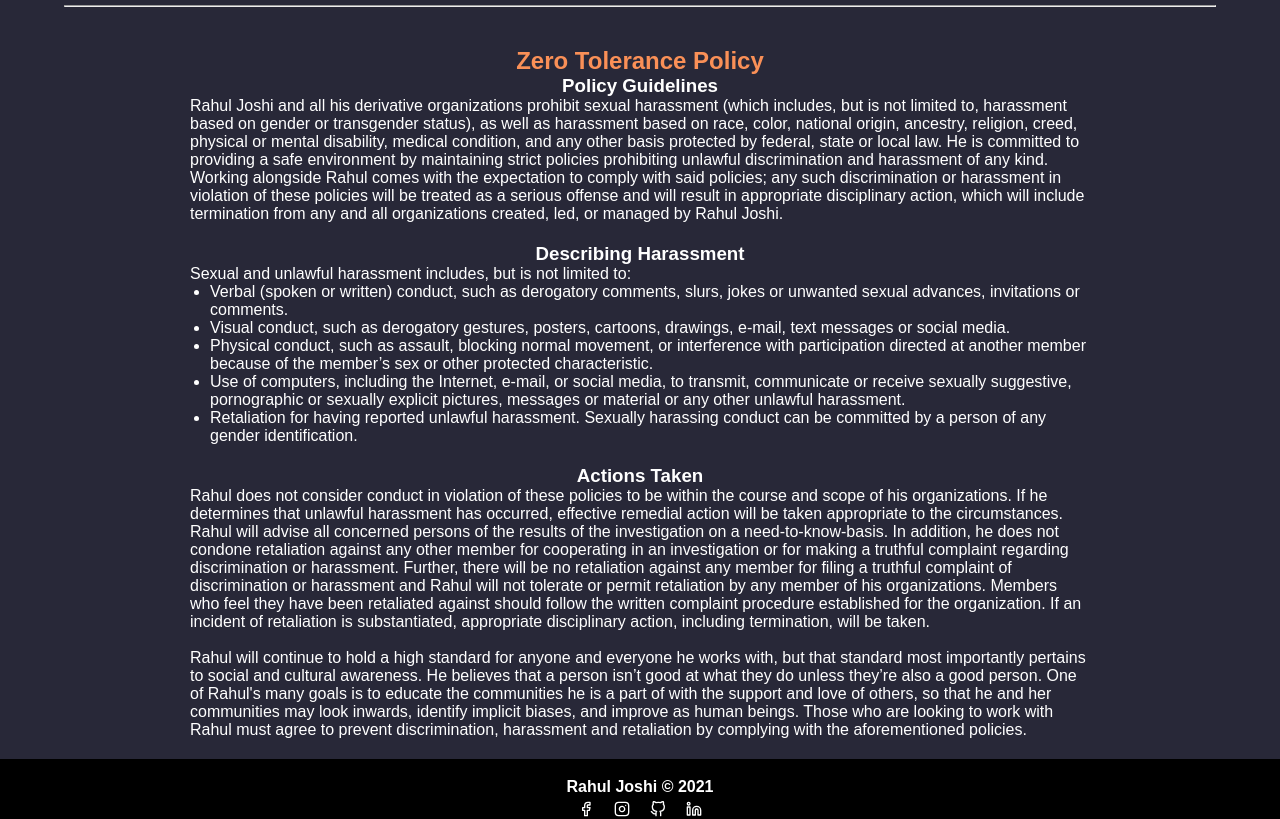
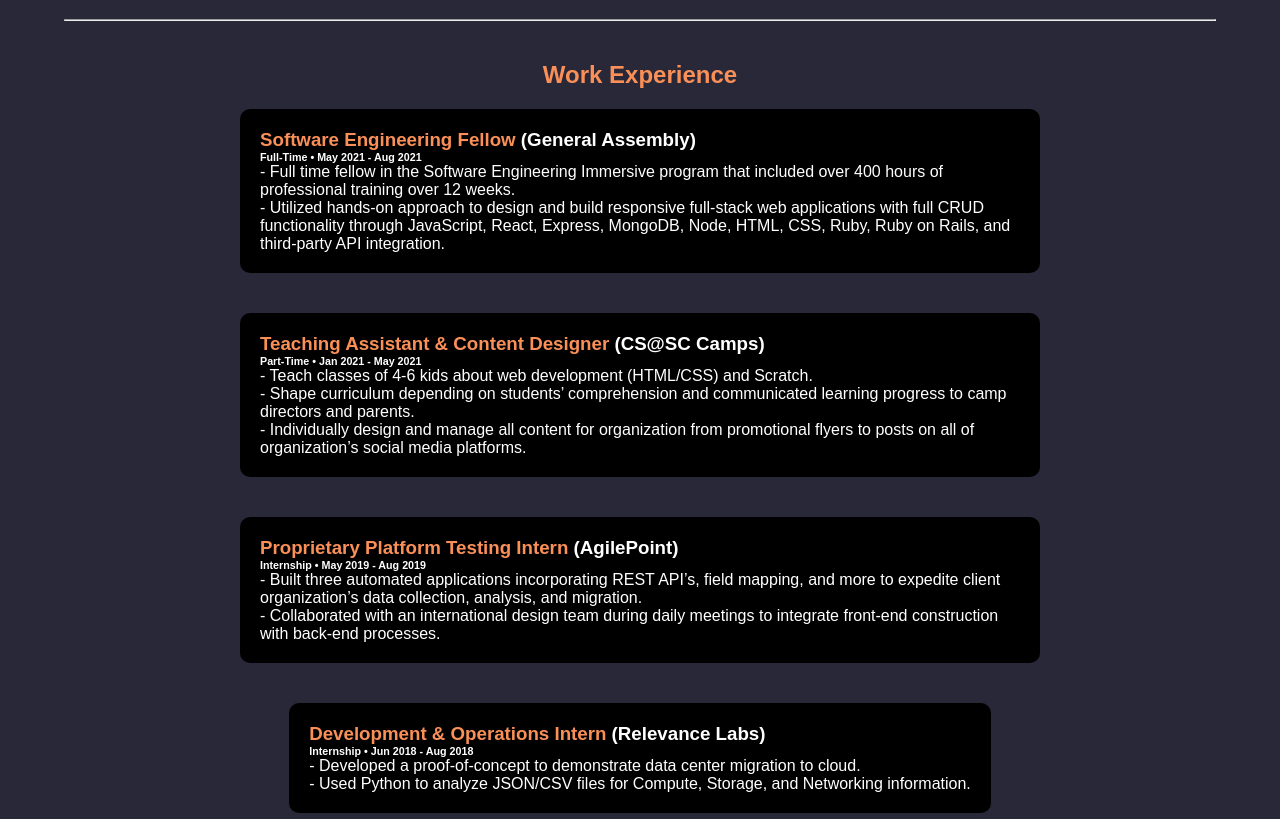
Before and after one commit to rahulpjo/portfolio, a React (Create React App) app in the folder refactor/: page /about in a window 1280 px wide. Shown: the part 580-1399 px from the top of the page. Built offline with nearby package versions, Linux system fonts and the light colour scheme.

Commit message:
Fix image issue and add work experience to About

```diff
--- a/refactor/src/components/Experience/Experience.css
+++ b/refactor/src/components/Experience/Experience.css
@@ -0,0 +1,7 @@
+.experience {
+  max-width: 800px;
+  background-color: black;
+  padding: 20px;
+  margin: 20px;
+  border-radius: 10px;
+}
--- a/refactor/src/components/Experience/Experience.jsx
+++ b/refactor/src/components/Experience/Experience.jsx
@@ -1,5 +1,21 @@
+import "./Experience.css";
+
 const Experience = ({ experience }) => {
-  return <article className="experience"></article>;
+  const { role, company, type, dates, description } = experience;
+  const jobduties = description.split("\n");
+  return (
+    <article className="experience">
+      <h3>
+        <span className="orange">{role}</span> ({company})
+      </h3>
+      <h6>
+        {type} • {dates}
+      </h6>
+      {jobduties.map((duty) => (
+        <p>{duty}</p>
+      ))}
+    </article>
+  );
 };
 
 export default Experience;
--- a/refactor/src/components/Footer/Footer.css
+++ b/refactor/src/components/Footer/Footer.css
@@ -10,8 +10,17 @@
 
 footer > h4 {
   margin-bottom: 5px;
+  color: #fa9057;
 }
 
 footer > .social-icons > * {
   margin: 5px 10px;
 }
+
+footer > .social-icons > a * {
+  transition: all 0.5s ease-out;
+}
+
+footer > .social-icons > :hover * {
+  color: #fa9057;
+}
--- a/refactor/src/components/Header/Header.jsx
+++ b/refactor/src/components/Header/Header.jsx
@@ -4,7 +4,10 @@
   return (
     <header>
       <div className="header-logo">
-        <img src="img/LOGO.svg" alt="Rahul Joshi logo" />
+        <img
+          src="https://www.rahulpjoshi.com/img/LOGO.svg"
+          alt="Rahul Joshi logo"
+        />
       </div>
       <nav>
         <NavLink exact activeClassName="orange" to="/">
--- a/refactor/src/data/projects.js
+++ b/refactor/src/data/projects.js
@@ -115,7 +115,7 @@
       "Project created to practice API calls using ajax function in JavaScript and parsing JSON. Landing page displays now playing movies and search bar will search for all movies with the key word. Project also focused on being responsive by using Bootstrap.",
     github: "https://github.com/rahulpjo/movie-db",
     website: "https://moviedb-rahuljoshi.netlify.app/",
-    media_url: "img/MovieDB.gif",
+    media_url: "https://www.rahulpjoshi.com/img/MovieDB.gif",
     type: "engineering",
     tags: [
       "HTML",
@@ -133,7 +133,7 @@
       "Project made to learn about the MERN stack (MongoDB, Express, React, Node.js) and increase practice with the React framework. The project is still in production and is being done by learning from Brad Traversy on Udemy.",
     github: "https://github.com/rahulpjo/mern-ecommerce-app",
     website: "",
-    media_url: "img/MERN.gif",
+    media_url: "https://www.rahulpjoshi.com/img/MERN.gif",
     type: "engineering",
     tags: [
       "React.js",
--- a/refactor/src/data/workexperience.js
+++ b/refactor/src/data/workexperience.js
@@ -5,7 +5,7 @@
     type: "Full-Time",
     dates: "May 2021 - Aug 2021",
     description:
-      "Full time fellow in the Software Engineering Immersive program that includes over 400 hours of professional training over 12 weeks. Utilizes hands-on approach to design and build responsive full-stack web applications with full CRUD functionality through JavaScript, React, Express, MongoDB, Node, HTML, CSS, Ruby, Ruby on Rails, and third-party API integration.\nProjects:\n- TalenTree App: Individually implemented the React on Rails stack to create a twelve-page app that allows teachers to create one-on-one classes that students can browse and join.\n- Wine Community App: Collaborated in a team of four to build an eight-screen wine community app that was built on the MERN stack (MongoDB, Express, React, and Node) and lets users sign up to join a community of wine enthusiasts who recommend, rate, and review wine.\n- Networking App: Created a five-page app for people to post networking messages and get input via implemented voting system. Used project experience to polish React skills (ex. React hooks, React Router, etc.) and introduce a mock back-end with Airtable API.\n- Music Palate App: Coded an app using HTML, CSS, and vanilla JavaScript that would take in a user’s favorite musical artist and recommend other similar artists using the Tastedive and Genius APIs.",
+      "- Full time fellow in the Software Engineering Immersive program that included over 400 hours of professional training over 12 weeks.\n- Utilized hands-on approach to design and build responsive full-stack web applications with full CRUD functionality through JavaScript, React, Express, MongoDB, Node, HTML, CSS, Ruby, Ruby on Rails, and third-party API integration.",
   },
   {
     role: "Teaching Assistant & Content Designer",
--- a/refactor/src/screens/About/About.css
+++ b/refactor/src/screens/About/About.css
@@ -41,7 +41,12 @@
   padding: 5px 10px;
   border-radius: 6px;
 }
-
+.about-work-experience {
+  display: flex;
+  flex-direction: column;
+  align-items: center;
+  margin-bottom: 40px;
+}
 .about-policy {
   display: flex;
   flex-direction: column;
--- a/refactor/src/screens/About/About.jsx
+++ b/refactor/src/screens/About/About.jsx
@@ -1,8 +1,16 @@
 import { motion } from "framer-motion";
+import { useEffect, useState } from "react";
 import { Link } from "react-router-dom";
+import Experience from "../../components/Experience/Experience";
+import { getExperience } from "../../data/workexperience";
 import "./About.css";
 
 const About = () => {
+  const [work, setWork] = useState([]);
+  useEffect(() => {
+    const data = getExperience();
+    setWork(data);
+  }, []);
   return (
     <motion.div
       className="about"
@@ -35,24 +43,31 @@
             kids about web development and Scratch. I also worked for CS@SC as
             their content designer and social media manager, so I also have
             experience in design. The programming languages I'm familiar with
-            are JavaScript, Python, HTML/CSS, SQL, C++, and Verilog, and I'm
-            familiar with frameworks like Bootstrap, React.js, and Express.js.
-            Apart from the Software Engineering Immersive that I recently
-            completed with General Assembly, I've also taken classes at USC that
-            deal with software engineering, such as Data Structures and
-            Object-Oriented Programming, Discrete Methods for Computer Science,
-            and Web Architecture. I've also completed an online course from
-            Designlab in UI/UX Design, which I apply to my work in front-end
-            development. With design, I'm most familiar with Adobe Illustration,
-            Adobe XD, and Sketch. Overall, I am a student at heart and aim to
-            never stop learning no matter what discipline, so that I can
-            constantly grow.
+            are JavaScript, Ruby, Python, HTML/CSS, SQL, C++, and Verilog, and
+            I'm familiar with libraries/frameworks like Bootstrap, React.js,
+            Rails, and Express.js. Apart from the Software Engineering Immersive
+            that I recently completed with General Assembly, I've also taken
+            classes at USC that deal with software engineering, such as Data
+            Structures and Object-Oriented Programming, Discrete Methods for
+            Computer Science, and Web Architecture. I've also completed an
+            online course from Designlab in UI/UX Design, which I apply to my
+            work in front-end development. With design, I'm most familiar with
+            Adobe Illustrator, Adobe XD, and Sketch. Overall, I am a student at
+            heart and aim to never stop learning no matter what discipline, so
+            that I can constantly grow.
           </p>
           <div className="buttons">
             <Link to="/resume">MY RESUME</Link>
             <Link to="/work">SEE MY PAST WORK</Link>
           </div>
         </div>
+      </section>
+      <hr />
+      <section className="about-work-experience">
+        <h2 className="orange">Work Experience</h2>
+        {work?.map((experience, index) => (
+          <Experience key={index} experience={experience} />
+        ))}
       </section>
       <hr />
       <section className="about-policy">
```
